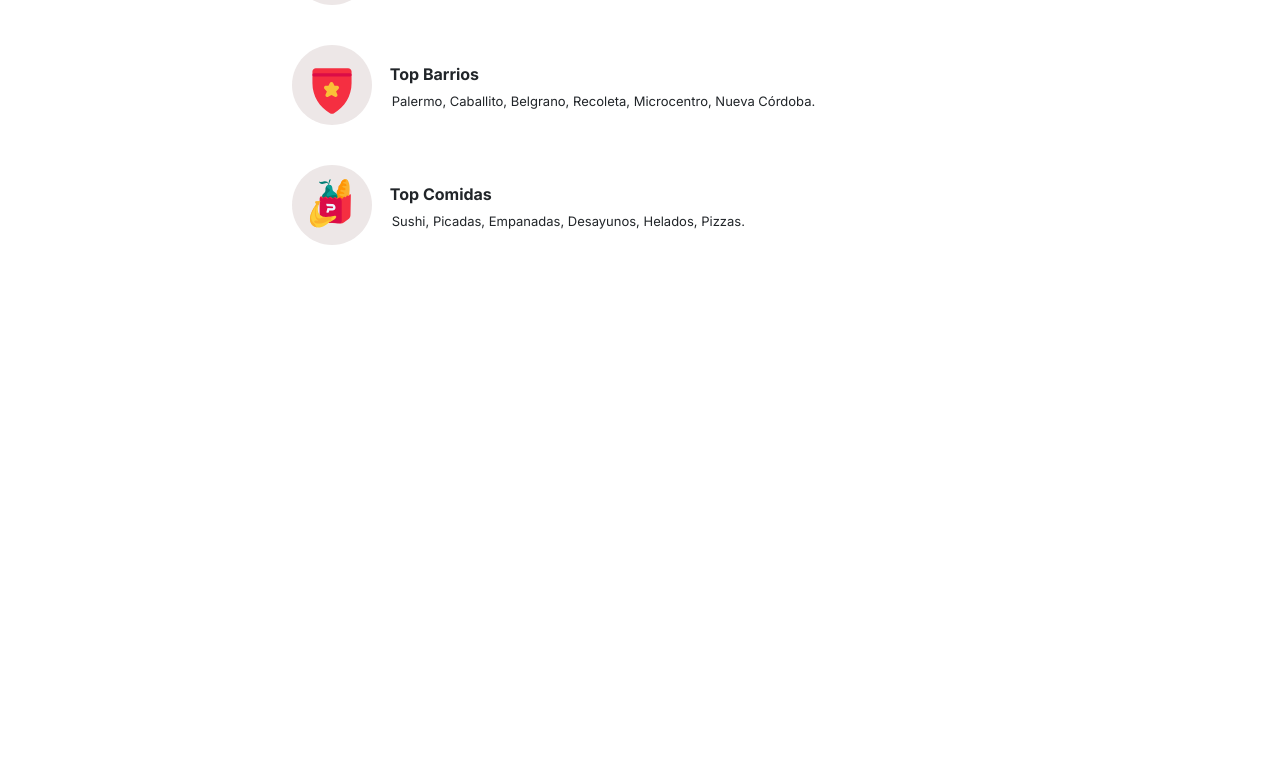
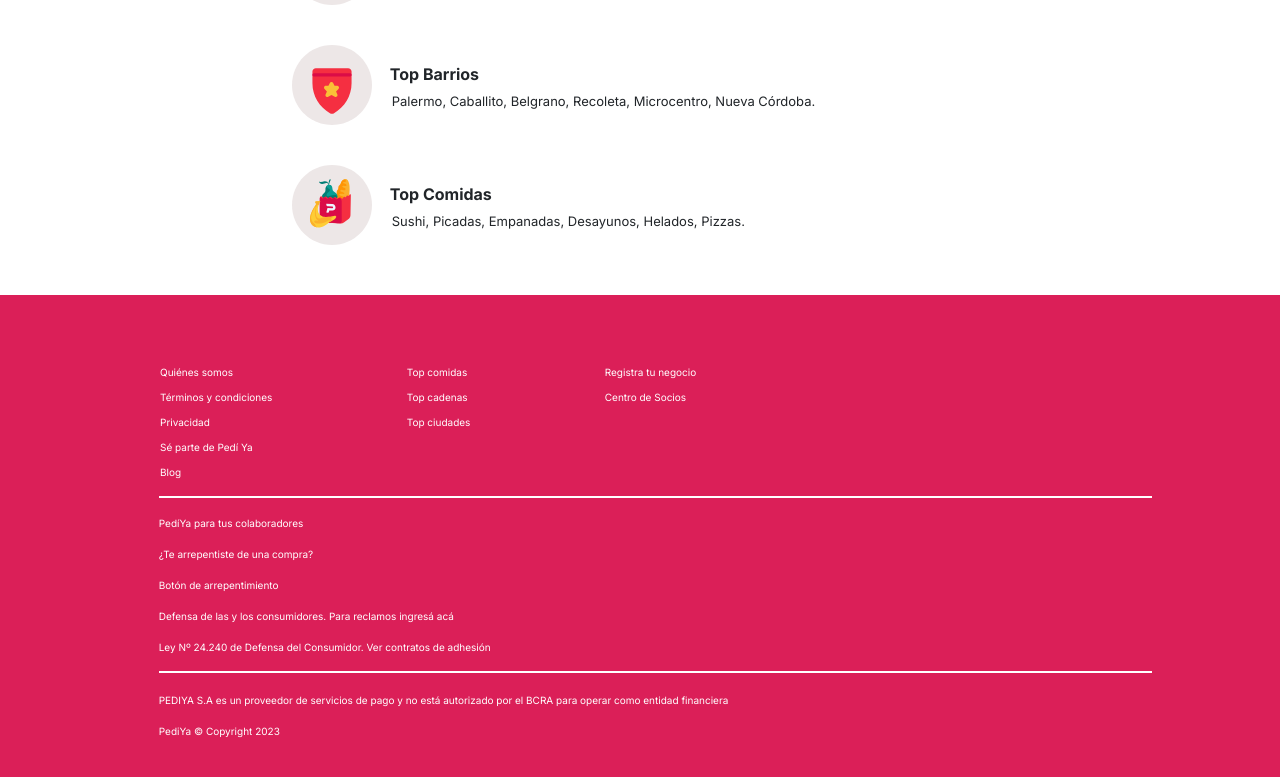
Before and after one commit to dieherbar/proyecto_final_equipo_07, a Next.js app: page / in a window 1280 px wide. Shown: the part 1151-1928 px from the top of the page. Before the commit the page ends 1446 px from the top, so only its background shows below. Built offline with nearby package versions, Linux system fonts and the light colour scheme.

Commit message:
Creo Componente MyFooter

```diff
--- /dev/null
+++ b/src/Components/MyFooter.js
@@ -0,0 +1,49 @@
+import styles from "@/styles/Footer.module.css";
+export default function MyFooter() {
+  return (
+    <>
+      <div className={styles.foo}>
+        <div className={styles.listas}>
+          <ul>
+            <li>Quiénes somos</li>
+            <li>Términos y condiciones</li>
+            <li>Privacidad</li>
+            <li>Sé parte de Pedí Ya </li>
+            <li>Blog</li>
+          </ul>
+
+          <ul>
+            <li>Top comidas</li>
+            <li>Top cadenas</li>
+            <li>Top ciudades</li>
+          </ul>
+
+          <ul>
+            <li>Registra tu negocio</li>
+            <li>Centro de Socios</li>
+          </ul>
+        </div>
+
+        <div className={styles.parrafoTres}>
+          <div className={styles.parrafo}>
+            <p>PedíYa para tus colaboradores</p>
+          </div>
+          <p className={styles.parrafoDos}>¿Te arrepentiste de una compra?</p>
+          <p>Botón de arrepentimiento</p>
+          <p>Defensa de las y los consumidores. Para reclamos ingresá acá</p>
+          <p>
+            Ley Nº 24.240 de Defensa del Consumidor. Ver contratos de adhesión
+          </p>
+        </div>
+
+        <div className={styles.parrafoTres}>
+          <p className={styles.parrafoDos}>
+            PEDIYA S.A es un proveedor de servicios de pago y no está autorizado
+            por el BCRA para operar como entidad financiera{" "}
+          </p>
+          <footer>PediYa &copy; Copyright 2023 </footer>
+        </div>
+      </div>
+    </>
+  );
+}
--- a/src/pages/index.js
+++ b/src/pages/index.js
@@ -9,7 +9,7 @@
 import ComerciosAdheridos from "@/Components/ComerciosAdheridos";
 import MyBanner from "@/Components/MyBanner";
 import Tops from "@/Components/Tops";
-// import MyFooter from "@/Components/MyFooter";
+import MyFooter from "@/Components/MyFooter";
 
 const inter = Inter({ subsets: ["latin"] });
 
@@ -31,6 +31,7 @@
         ></MyBanner>
         <ComerciosAdheridos />
         <Tops />
+        <MyFooter />
       </main>
     </>
   );
--- /dev/null
+++ b/src/styles/Footer.module.css
@@ -0,0 +1,55 @@
+.foo {
+    font-size: x-small;
+    background-color: rgb(219, 31, 88);
+    color: white;
+    padding-left: 30px;
+    padding-top: 30px;
+    padding-bottom: 80px;
+    padding-right: 30px;
+
+}
+
+
+.listas {
+    display: flex;
+    padding-top: 30px;
+    justify-content: flex-start;
+
+}
+
+.listas ul li {
+    padding-top: 10px;
+}
+
+.parrafo {
+    width: 100%;
+    float: left;
+    margin-top: 20px;
+}
+
+.parrafoDos {
+    border-top: 2px solid white;
+    padding-top: 20px;
+}
+
+@media only screen and (min-width: 770px) {
+
+    .foo {
+        padding-left: 10%;
+        padding-right: 10%;
+    }
+
+    .listas {
+        justify-content: flex-start;
+        width: 100%;
+        margin-right: 10%;
+    }
+
+    .listas ul {
+        margin-right: 10%;
+    }
+
+    .parrafoTres {
+        margin-left: 3%;
+    }
+}
```
